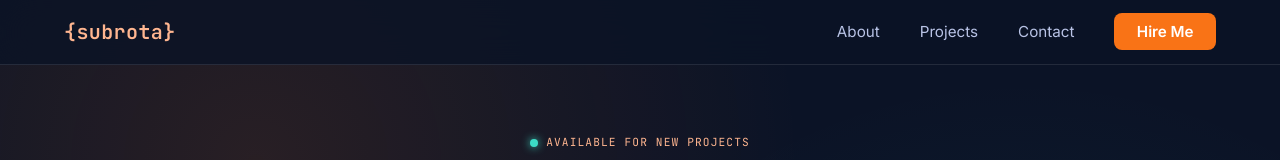
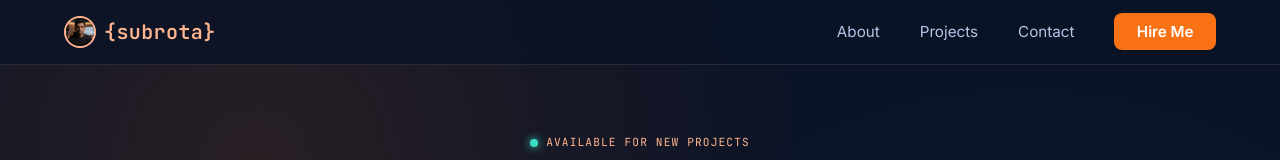
Before and after one commit to SubrotaDebnath/portfolio, a React (Vite) app: page / in a window 1280 px wide. Shown: the top 160 px of the page. Built offline with nearby package versions, Linux system fonts and the light colour scheme; no server answers.

Commit message:
Fab icon changes

```diff
--- a/index.html
+++ b/index.html
@@ -3,7 +3,6 @@
   <head>
     <meta charset="UTF-8" />
     <link rel="icon" type="image/x-icon" href="/favicon.ico" />
-    <link rel="icon" type="image/svg+xml" href="/icon.svg" />
     <link rel="icon" type="image/png" href="/icon.png" />
     <meta name="viewport" content="width=device-width, initial-scale=1.0" />
     <meta name="description" content="Subrota Debnath - Mobile App Developer & Open Source Enthusiast. Specializing in Flutter, Kotlin, Swift, and Clean Architecture." />
--- a/src/App.css
+++ b/src/App.css
@@ -119,12 +119,23 @@ h3 {
 }
 
 .logo {
+  display: flex;
+  align-items: center;
+  gap: 0.5rem;
   font-family: var(--font-mono);
   font-size: 1.25rem;
   font-weight: 600;
   color: var(--primary);
   text-decoration: none;
   letter-spacing: 0.02em;
+}
+
+.logo-avatar {
+  width: 2rem;
+  height: 2rem;
+  border-radius: 50%;
+  object-fit: cover;
+  border: 2px solid var(--primary);
 }
 
 .nav-links {
--- a/src/components/shared/Navigation.tsx
+++ b/src/components/shared/Navigation.tsx
@@ -7,7 +7,10 @@ const Navigation: React.FC<NavigationProps> = ({activeSection, onSectionChange})
   return (
     <nav className="nav" aria-label="Main navigation">
       <div className="container">
-        <a href="#" className="logo" aria-label="Home">{'{subrota}'}</a>
+        <a href="#" className="logo" aria-label="Home">
+          <img src="/images/about-portrait.jpg" alt="" className="logo-avatar" />
+          {'{subrota}'}
+        </a>
         <ul className="nav-links" role="list">
           {sections.map((section) => (
             <li key={section}>
```
Also changed, not shown: icon.png, 1 other file (tests, documents, lock files or other folders).
